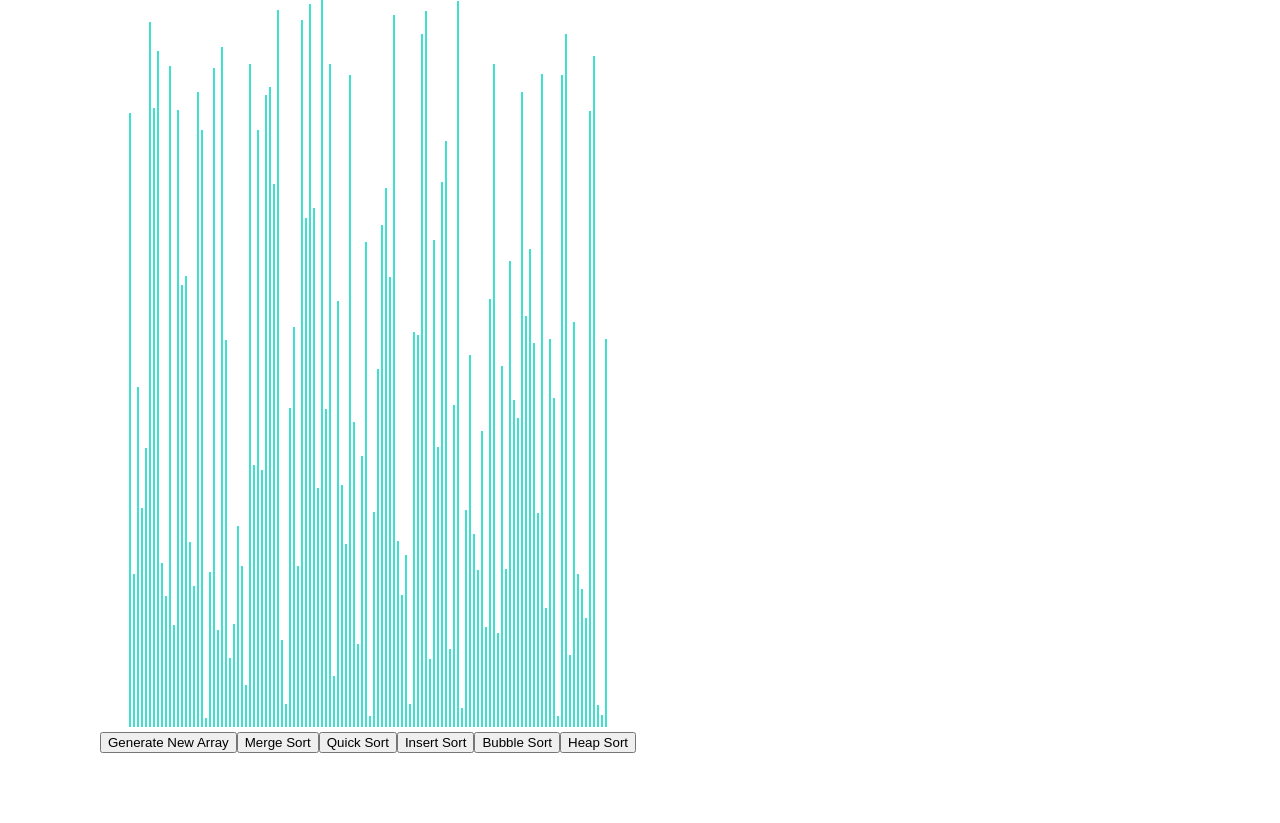
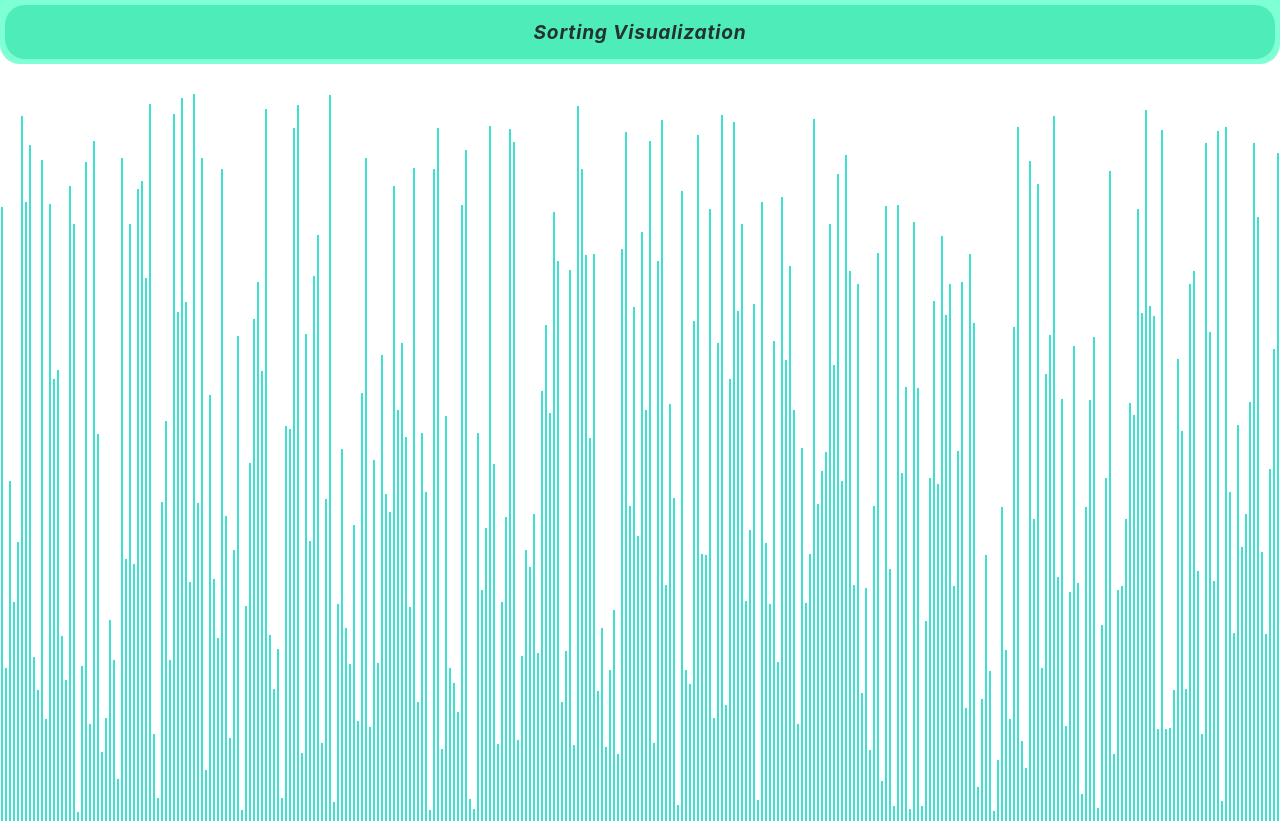
Before and after one commit to R4Lpf/sorting_visualization, a React (Create React App) app: page / in a window 1280 px wide. Shown: the top 823 px of the page. Before the commit the page ends 800 px from the top, so only its background shows below. Built offline with nearby package versions, Linux system fonts and the light colour scheme.

Commit message:
css modifications

```diff
--- a/src/SortingVisualizer/SortingVisualizer.css
+++ b/src/SortingVisualizer/SortingVisualizer.css
@@ -1,6 +1,7 @@
 .array-container{
-    position:absolute;
+    /* position:absolute; */
     left: 100px;
+    align-self: center;
 }
 
 .array-bar {
@@ -8,4 +9,60 @@
     /* background-color: pink; */
     display: inline-block;
     margin: 0 1px;
+
 }
+
+header{
+    padding: 5px;
+    background-color: aquamarine;
+
+    margin-bottom: 30px;
+    border-bottom-left-radius: 20px;
+    border-bottom-right-radius: 20px;
+
+}
+
+.title {
+    background-color: rgb(78, 236, 184);
+
+    /* margin-left: 45%;
+    margin-right: 45%; */
+    opacity: 100%;
+    padding: 15px;
+    border-radius: 20px;
+    font-size: larger;
+    font-weight: bolder;
+    font-style: oblique;
+    color: rgb(36, 49, 49);
+    letter-spacing: 0.04em;
+
+}
+
+button {
+    color: rgb(36, 49, 49);
+    text-transform: uppercase;
+    background-color: aquamarine;
+    letter-spacing: 0.04em;
+    margin-bottom: 0;
+    text-align: center;
+    /* touch-action: manipulation; */
+    cursor: pointer;
+    background-image: none;
+    border: 1px solid transparent;
+    white-space: nowrap;
+    font-size: 10px;
+    line-height: 2;
+    font-weight: 500;
+    border-radius: 20px;
+    user-select: none;
+    margin-left: 1px;
+    margin-right: 1px;
+
+}
+
+button:hover
+{
+    transition: 0.3s;
+    border-bottom: thick solid rgb(101, 214, 177);
+
+}
--- a/src/SortingVisualizer/SortingVisualizer.jsx
+++ b/src/SortingVisualizer/SortingVisualizer.jsx
@@ -3,11 +3,12 @@ import React from 'react'
 import './SortingVisualizer.css'
 import * as SortingAlgorithms from '../SortingAlgorithms/SortingAlgorithms.js'
 
+
 // Change this value for the speed of the animations.
 const ANIMATION_SPEED_MS = 1;
 
 // Change this value for the number of bars (value) in the array.
-const NUMBER_OF_ARRAY_BARS = 120;
+const NUMBER_OF_ARRAY_BARS = 420;
 
 // This is the main color of the array bars.
 const PRIMARY_COLOR = 'turquoise';
@@ -196,6 +197,12 @@ export default class SortingVisualizer extends React.Component{
         const {array} = this.state;
 
         return (
+            <body>
+
+                <header>
+                    <div class = "title">Sorting Visualization</div>
+                </header>
+
                 <div className="array-container">
                 {array.map((value,idx) => (
                     <div
@@ -208,7 +215,7 @@ export default class SortingVisualizer extends React.Component{
                     >
                     </div>
                 ))}
-                <div>
+                    <div class = "buttons">
                         <button onClick = {() => this.resetArray()}>Generate New Array</button>
                         <button onClick = {() => this.mergeSort()}>Merge Sort</button>
                         <button onClick = {() => this.quickSort()}>Quick Sort</button>
@@ -217,7 +224,7 @@ export default class SortingVisualizer extends React.Component{
                         <button onClick = {() => this.heapSort()}>Heap Sort</button>
                     </div>
                 </div>
-
+            </body>
         );
     }
 }
```
Lines whose indentation alone changed are shown as unchanged.
